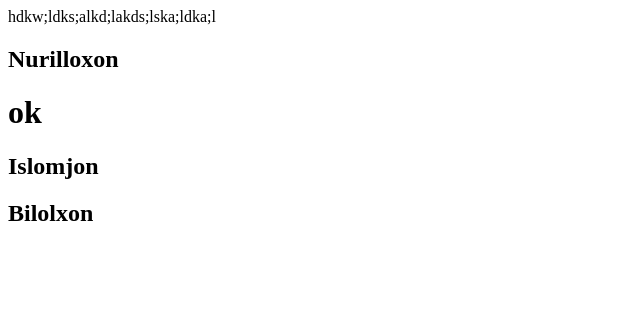
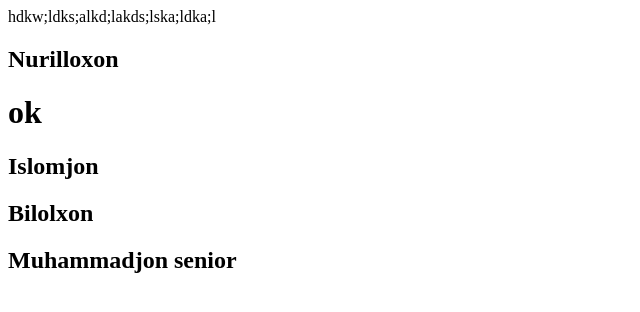
Before and after one commit to kodirov8788/kunugi1994, a plain HTML site: page index.html in a window 1280 px wide. Shown: the whole page, without its empty margins (0-640 px from the left). Drawn offline with Linux system fonts and the light colour scheme.

Commit message:
muhammadjon

```diff
--- a/index.html
+++ b/index.html
@@ -14,6 +14,7 @@
     <h1>ok</h1>
     <h2>Islomjon</h2>
     <h2>Bilolxon</h2>
+    <h2>Muhammadjon senior</h2>
   </body>
   <script src="./app.js"></script>
 </html>
```
